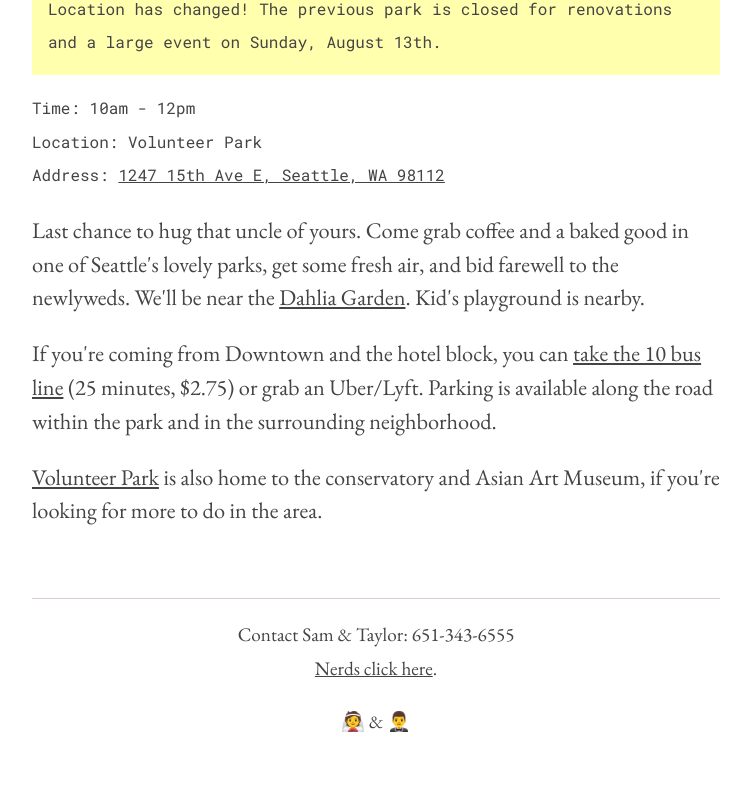
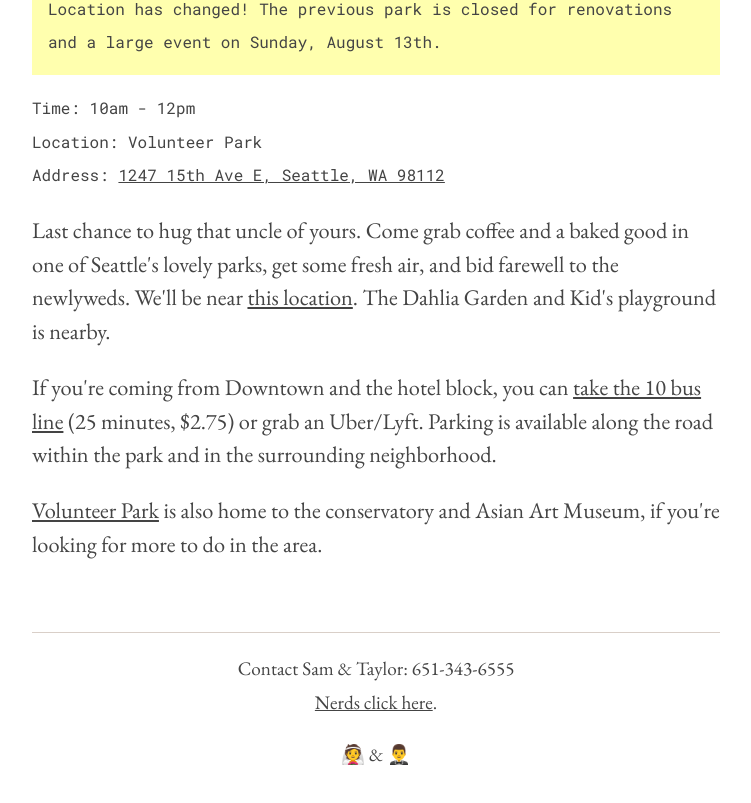
Before and after one commit to mapsam/tksm, a Next.js app: page /schedule in a window 1280 px wide. Shown: the part 2513-3316 px from the top of the page, without its empty margins (264-1015 px from the left). Before the commit the page ends 3287 px from the top, so only its background shows below. Built offline with nearby package versions, Linux system fonts and the light colour scheme.

Commit message:
update park pin

```diff
--- a/pages/schedule.tsx
+++ b/pages/schedule.tsx
@@ -87,10 +87,10 @@ export default function Index() {
         <p className="location-metadata">
           Time: 10am - 12pm<br />
           Location: Volunteer Park<br />
-          Address: <a href="https://goo.gl/maps/ketDdV63b7hsyWpp6" target="_blank">1247 15th Ave E, Seattle, WA 98112</a>
+          Address: <a href="https://goo.gl/maps/mbQAuZUKp7M6GAw48" target="_blank">1247 15th Ave E, Seattle, WA 98112</a>
         </p>
         <p>
-          Last chance to hug that uncle of yours. Come grab coffee and a baked good in one of Seattle's lovely parks, get some fresh air, and bid farewell to the newlyweds. We'll be near the <a href="https://goo.gl/maps/rLhVxszJ9TcXAuzFA" target="_blank">Dahlia Garden</a>. Kid's playground is nearby.
+          Last chance to hug that uncle of yours. Come grab coffee and a baked good in one of Seattle's lovely parks, get some fresh air, and bid farewell to the newlyweds. We'll be near <a href="https://goo.gl/maps/mbQAuZUKp7M6GAw48" target="_blank">this location</a>. The Dahlia Garden and Kid's playground is nearby.
         </p>
         <p>
           If you're coming from Downtown and the hotel block, you can <a href="https://goo.gl/maps/pzL1kvxo25Gwg5YD9" target="_blank">take the 10 bus line</a> (25 minutes, $2.75) or grab an Uber/Lyft. Parking is available along the road within the park and in the surrounding neighborhood.
```
